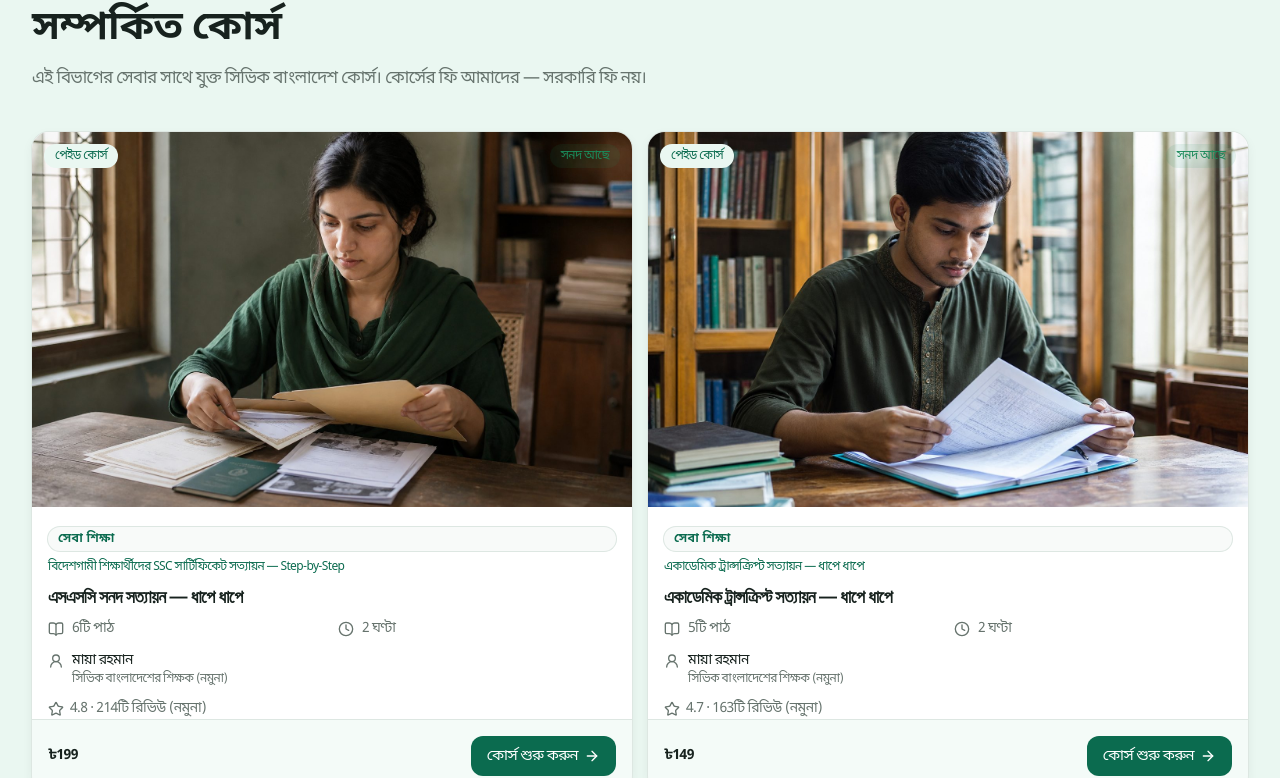
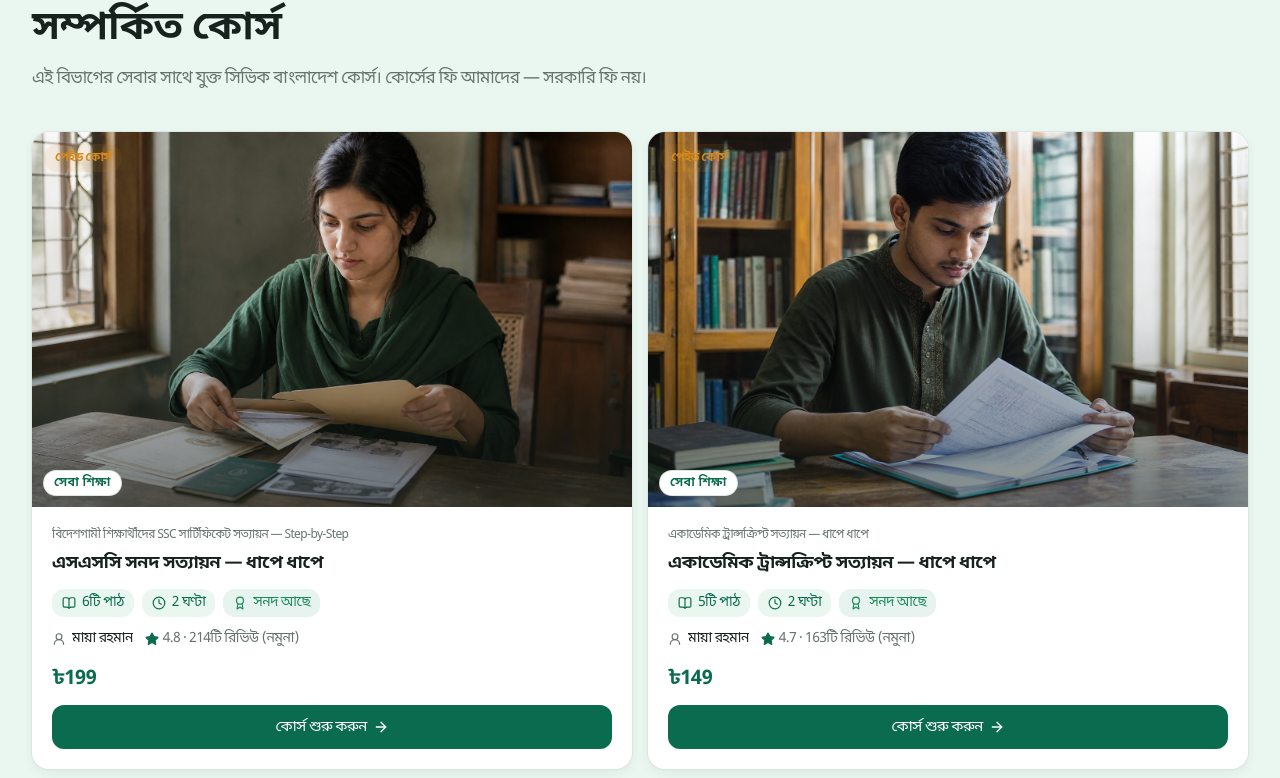
Before and after one commit to tushar-h789/civic-bangladesh, a Next.js app: page /services/category/outbound-certificate-attestation in a window 1280 px wide. Shown: the part 5112-5890 px from the top of the page. Built offline with nearby package versions, Linux system fonts and the light colour scheme.

Commit message:
course full page modified more professional

```diff
--- a/components/learning/catalog-course-card.tsx
+++ b/components/learning/catalog-course-card.tsx
@@ -1,20 +1,20 @@
 import type { ReactNode } from "react";
 import Image from "next/image";
 import Link from "next/link";
-import { ArrowRight, BookOpen, Clock, Star, UserRound } from "lucide-react";
+import {
+  ArrowRight,
+  Award,
+  BookOpen,
+  Clock,
+  Star,
+  UserRound,
+} from "lucide-react";
 
 import { cn } from "@/lib/utils";
 import type { CourseAccess } from "@/data/civic-courses";
 import type { CourseTypeKey } from "@/data/course-types";
 import { Badge } from "@/components/common/badge";
 import { CourseTypeLabel } from "@/components/learning/course-type-label";
-import {
-  Card,
-  CardContent,
-  CardFooter,
-  CardHeader,
-  CardTitle,
-} from "@/components/common/card";
 
 interface CatalogCourseCardProps {
   href: string;
@@ -48,7 +48,7 @@ function CatalogCourseCard({
   image,
   imageAlt,
   title,
-  relatedServiceHref,
+  relatedServiceHref: _relatedServiceHref,
   relatedServiceLabel,
   relatedServiceTitle,
   access,
@@ -56,7 +56,7 @@ function CatalogCourseCard({
   duration,
   lessons,
   instructor,
-  instructorRole,
+  instructorRole: _instructorRole,
   price,
   certificate,
   hasCertificate,
@@ -90,28 +90,37 @@ function CatalogCourseCard({
             aria-hidden
             className="absolute inset-0 bg-linear-to-t from-text/70 via-text/20 to-transparent"
           />
-          <span className="absolute top-3 left-3 inline-flex h-8 items-center rounded-btn bg-surface px-3 text-sm font-semibold text-primary ring-1 ring-border">
+          <Badge
+            variant={access === "free" ? "success" : "warning"}
+            className="absolute top-3 left-3 h-7 px-2.5 font-semibold"
+          >
             {accessLabel}
-          </span>
+          </Badge>
         </div>
-        <div className="relative z-10 -mt-8 mx-3 mb-3 flex flex-1 flex-col rounded-card bg-surface p-4 ring-1 ring-border sm:mx-4 sm:mb-4 sm:p-5">
+        <div className="relative z-10 -mt-7 mx-3 mb-3 flex flex-1 flex-col rounded-card bg-surface p-4 ring-1 ring-border">
           {courseType && courseTypeLabel ? (
-            <CourseTypeLabel type={courseType} label={courseTypeLabel} />
+            <CourseTypeLabel
+              type={courseType}
+              label={courseTypeLabel}
+              className="self-start"
+            />
           ) : null}
-          <h3 className="mt-2 text-xl font-semibold text-balance text-foreground">
+          <h3 className="mt-2 text-lg font-semibold text-balance text-foreground">
             {title}
           </h3>
           {description ? (
-            <p className="mt-2 flex-1 text-body text-text-secondary">
+            <p className="mt-2 line-clamp-2 flex-1 text-sm text-text-secondary">
               {description}
             </p>
           ) : null}
-          <ul className="mt-3 m-0 flex list-none flex-wrap gap-x-4 gap-y-1 p-0 text-sm text-text-secondary">
-            <MetaItem icon={BookOpen}>{lessons}</MetaItem>
-            <MetaItem icon={Clock}>{duration}</MetaItem>
+          <ul className="mt-3 m-0 flex list-none flex-wrap gap-2 p-0">
+            <MetaChip icon={BookOpen}>{lessons}</MetaChip>
+            <MetaChip icon={Clock}>{duration}</MetaChip>
           </ul>
-          <div className="mt-3 flex items-center justify-between gap-3">
-            <p className="text-sm font-semibold text-foreground">{price}</p>
+          <div className="mt-4 flex items-center justify-between gap-3">
+            <p className="text-lg font-semibold tracking-tight text-primary">
+              {price}
+            </p>
             <span className="inline-flex h-10 w-fit items-center gap-1.5 rounded-btn bg-primary px-4 text-button font-medium text-primary-foreground">
               {cta}
               <ArrowRight
@@ -126,115 +135,117 @@ function CatalogCourseCard({
   }
 
   return (
-    <Card
-      hoverable
+    <Link
+      href={href}
       className={cn(
-        "group h-full gap-0 rounded-card py-0 ring-border",
+        "group flex h-full cursor-pointer flex-col overflow-hidden rounded-card bg-surface shadow-card ring-1 ring-border outline-none transition-shadow duration-200 ease-standard hover:shadow-card-hover focus-visible:ring-3 focus-visible:ring-ring/50",
         className,
       )}
     >
       <div className="relative aspect-16/10 overflow-hidden">
-        <Link
-          href={href}
-          className="absolute inset-0 outline-none focus-visible:ring-3 focus-visible:ring-ring/50"
-        >
         <Image
           src={image}
           alt={imageAlt}
           fill
           sizes="(min-width: 1024px) 33vw, (min-width: 640px) 50vw, 100vw"
-            className="object-cover transition-transform duration-700 ease-standard group-hover:scale-105"
+          className="object-cover transition-transform duration-700 ease-standard group-hover:scale-[1.04]"
         />
-        </Link>
+        <div
+          aria-hidden
+          className="absolute inset-0 bg-linear-to-t from-text/55 via-text/10 to-transparent"
+        />
         <Badge
-          variant={access === "free" ? "success" : "info"}
-          className="pointer-events-none absolute top-3 left-3 h-6 px-2.5"
+          variant={access === "free" ? "success" : "warning"}
+          className="absolute top-3 left-3 h-7 px-2.5 font-semibold"
         >
           {accessLabel}
         </Badge>
-        {hasCertificate && certificate ? (
-          <Badge
-            variant="success"
-            className="pointer-events-none absolute top-3 right-3 h-6 px-2.5"
-          >
-            {certificate}
-          </Badge>
+        {courseType && courseTypeLabel ? (
+          <CourseTypeLabel
+            type={courseType}
+            label={courseTypeLabel}
+            className="absolute bottom-3 left-3 bg-surface text-primary ring-1 ring-border"
+          />
         ) : null}
       </div>
 
-      <CardHeader className="gap-2 pt-5">
-        {courseType && courseTypeLabel ? (
-          <CourseTypeLabel type={courseType} label={courseTypeLabel} />
-        ) : null}
-        {relatedServiceHref && relatedServiceTitle ? (
-          <p className="text-xs text-text-secondary">
+      <div className="flex flex-1 flex-col p-4 sm:p-5">
+        {relatedServiceTitle ? (
+          <p className="mb-1.5 line-clamp-1 text-xs font-medium text-text-secondary">
             <span className="sr-only">{relatedServiceLabel}: </span>
-            <Link
-              href={relatedServiceHref}
-              className="font-medium text-primary outline-none hover:underline focus-visible:ring-3 focus-visible:ring-ring/50"
-            >
             {relatedServiceTitle}
-            </Link>
           </p>
         ) : typePurpose ? (
-          <p className="text-xs text-text-secondary">{typePurpose}</p>
+          <p className="mb-1.5 text-xs text-text-secondary">{typePurpose}</p>
         ) : null}
-        <CardTitle className="text-lg font-semibold text-balance text-foreground">
-          <Link
-            href={href}
-            className="outline-none focus-visible:ring-3 focus-visible:ring-ring/50"
-          >
+        <h3 className="text-lg font-semibold text-balance text-foreground">
           {title}
-          </Link>
-        </CardTitle>
-      </CardHeader>
+        </h3>
 
-      <CardContent className="flex flex-1 flex-col gap-3 pt-2">
-        <ul className="grid list-none grid-cols-2 gap-x-3 gap-y-2.5 p-0 text-sm text-text-secondary">
-          <MetaItem icon={BookOpen}>{lessons}</MetaItem>
-          <MetaItem icon={Clock}>{duration}</MetaItem>
+        <ul className="mt-3 flex list-none flex-wrap gap-2 p-0">
+          <MetaChip icon={BookOpen}>{lessons}</MetaChip>
+          <MetaChip icon={Clock}>{duration}</MetaChip>
+          {hasCertificate && certificate ? (
+            <MetaChip icon={Award} emphasis>
+              {certificate}
+            </MetaChip>
+          ) : null}
         </ul>
-        <p className="inline-flex items-start gap-2 text-sm text-text-secondary">
-          <UserRound className="mt-0.5 size-4 shrink-0" aria-hidden />
-          <span className="min-w-0">
-            <span className="block font-medium text-foreground">
+
+        <div className="mt-3 flex flex-wrap items-center gap-x-3 gap-y-1 text-sm text-text-secondary">
+          <span className="inline-flex min-w-0 items-center gap-1.5">
+            <UserRound className="size-3.5 shrink-0" aria-hidden />
+            <span className="truncate font-medium text-foreground">
               {instructor}
             </span>
-            <span className="block text-xs">{instructorRole}</span>
           </span>
+          {rating ? (
+            <span className="inline-flex items-center gap-1">
+              <Star
+                className="size-3.5 shrink-0 fill-primary text-primary"
+                aria-hidden
+              />
+              <span>{rating}</span>
+            </span>
+          ) : null}
+        </div>
+
+        <div className="mt-auto flex flex-col gap-3 pt-4">
+          <p className="text-xl font-semibold tracking-tight text-primary">
+            {price}
           </p>
-        {rating ? (
-          <p className="inline-flex items-center gap-1.5 text-sm text-text-secondary">
-            <Star className="size-4 shrink-0" aria-hidden />
-            <span>{rating}</span>
-          </p>
-        ) : null}
-      </CardContent>
-
-      <CardFooter className="mt-auto justify-between gap-3 border-border">
-        <p className="text-sm font-semibold text-foreground">{price}</p>
-        <Link
-          href={href}
-          className="inline-flex h-10 items-center gap-1.5 rounded-btn bg-primary px-4 text-button font-medium text-primary-foreground outline-none focus-visible:ring-3 focus-visible:ring-ring/50"
-        >
+          <span className="inline-flex h-11 w-full items-center justify-center gap-1.5 rounded-btn bg-primary px-4 text-button font-medium text-primary-foreground">
             {cta}
-          <ArrowRight className="size-4" aria-hidden />
+            <ArrowRight
+              className="size-4 transition-transform duration-200 ease-standard group-hover:translate-x-0.5"
+              aria-hidden
+            />
+          </span>
+        </div>
+      </div>
     </Link>
-      </CardFooter>
-    </Card>
   );
 }
 
-function MetaItem({
+function MetaChip({
   icon: Icon,
   children,
+  emphasis = false,
 }: {
   icon: typeof Clock;
   children: ReactNode;
+  emphasis?: boolean;
 }) {
   return (
-    <li className="inline-flex items-center gap-2">
-      <Icon className="size-4 shrink-0" aria-hidden />
+    <li
+      className={cn(
+        "inline-flex items-center gap-1.5 rounded-btn px-2.5 py-1 text-sm",
+        emphasis
+          ? "bg-success/10 font-medium text-success"
+          : "bg-light-green text-primary",
+      )}
+    >
+      <Icon className="size-3.5 shrink-0" aria-hidden />
       <span>{children}</span>
     </li>
   );
--- a/components/learning/courses-hero.tsx
+++ b/components/learning/courses-hero.tsx
@@ -109,14 +109,14 @@ function CoursesHero({
         className="absolute inset-0 bg-linear-to-r from-text/55 via-text/20 to-transparent lg:from-text/40 lg:via-text/10"
       />
 
-      <Container className="relative flex flex-col gap-6 pt-12 pb-14 sm:gap-8 sm:pt-16 sm:pb-20 lg:min-h-112 lg:justify-center lg:pt-20 lg:pb-24">
+      <Container className="relative flex flex-col gap-4 pt-8 pb-10 sm:gap-5 sm:pt-10 sm:pb-12 lg:pt-12 lg:pb-14">
         <Breadcrumb
           tone="onPrimary"
           className="text-sm sm:text-base"
           items={breadcrumb}
         />
 
-        <div className="flex max-w-xl flex-col gap-4 rounded-2xl bg-text/50 p-5 ring-1 ring-white/15 backdrop-blur-md sm:gap-5 sm:p-7 lg:max-w-xl">
+        <div className="flex max-w-xl flex-col gap-3 rounded-2xl bg-text/50 p-4 ring-1 ring-white/15 backdrop-blur-md sm:p-5 lg:max-w-xl">
           <h1
             className={cn(
               "text-[1.75rem] leading-[1.28] font-semibold text-balance text-white sm:text-[2.125rem] sm:leading-snug lg:text-4xl lg:leading-[1.2]",
--- a/locales/bn/courses.ts
+++ b/locales/bn/courses.ts
@@ -14,6 +14,9 @@ export const courses: CoursesTranslations = {
     note: "মূল সিভিক শিক্ষা ফ্রি থাকবে। একটি নমুনা কোর্স শিক্ষক ও সংগঠকদের অতিরিক্ত গভীরতা। ফি থাকলে তা সিভিক বাংলাদেশের কোর্স ফি—সরকারি ফি নয়।",
     resultsTitle: "সিভিক কোর্স",
     searchPlaceholder: "সিভিক কোর্স খুঁজুন...",
+    filterTitle: "সিভিক কোর্স ফিল্টার",
+    filterDescription:
+      "ফ্রি বা পেইড, সময়, কঠিনতা ও সনদ দিয়ে ছোট করুন—সরকারি সেবার ধরন নয়।",
   },
   hero: {
     imageAlt:
@@ -77,7 +80,7 @@ export const courses: CoursesTranslations = {
   },
   categories: {
     title: "কোর্সের ধরন",
-    description: "এই নমুনা তালিকা ঘোরার জন্য গ্রুপ।",
+    description: "গ্রুপ বেছে নিন, নমুনা তালিকা ঘুরুন।",
     all: "সব কোর্স",
     count: "{count}",
     items: {
--- a/locales/en/courses.ts
+++ b/locales/en/courses.ts
@@ -14,6 +14,9 @@ export const courses = {
     note: "Core civic education stays free. One sample course is extra depth for teachers and organisers. Fees, if any, are Civic Bangladesh course fees — not government fees.",
     resultsTitle: "Civic courses",
     searchPlaceholder: "Search civic courses...",
+    filterTitle: "Filter civic courses",
+    filterDescription:
+      "Narrow by free or paid, duration, difficulty, and certificate — not by government service type.",
   },
   hero: {
     imageAlt:
@@ -77,7 +80,7 @@ export const courses = {
   },
   categories: {
     title: "Course categories",
-    description: "Groups for browsing this sample catalog.",
+    description: "Pick a group to browse this sample catalog.",
     all: "All courses",
     count: "{count}",
     items: {
```
Also changed, not shown: components/common/search-input.tsx (+8 -4 lines), components/learning/course-category-nav.tsx (+25 -16 lines), components/learning/courses-catalog.tsx (+205 -50 lines). Lines whose indentation alone changed are shown as unchanged.
